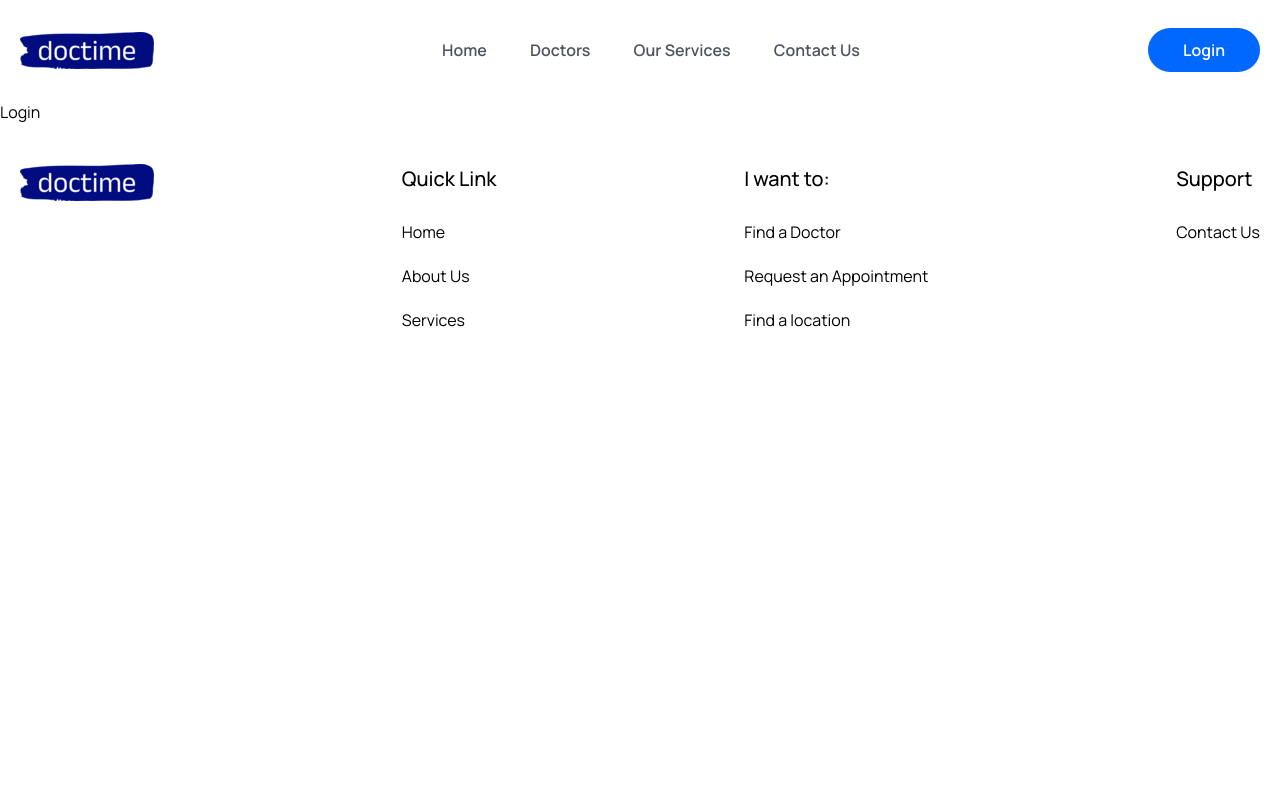
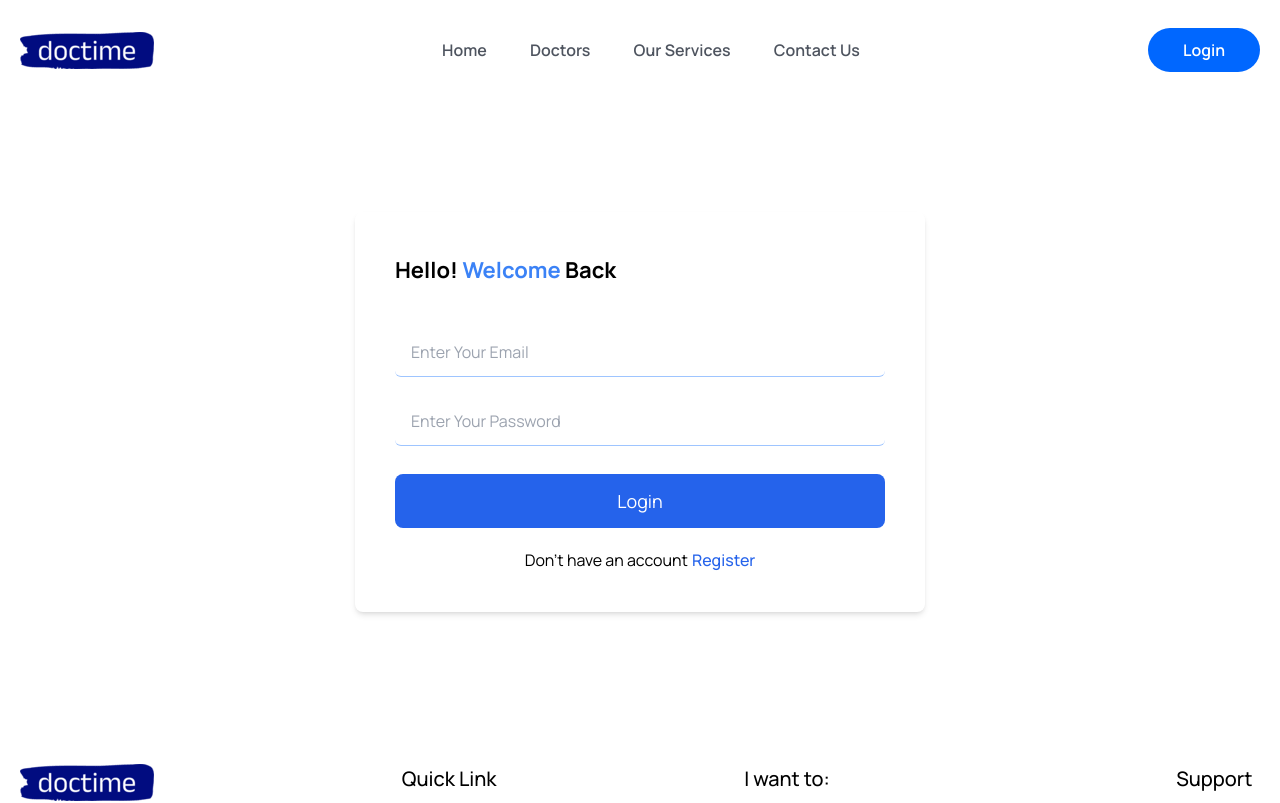
Before and after one commit to agaberr/doctime, a React (Vite) app in the folder frontend/: page /login in a window 1280 px wide. Shown: the top 803 px of the page. Built offline with nearby package versions, Linux system fonts and the light colour scheme.

Commit message:
[FRONTEND] Create Login page

```diff
--- a/frontend/src/pages/Login.jsx
+++ b/frontend/src/pages/Login.jsx
@@ -1,11 +1,70 @@
-import React from 'react'
+import React, { useState } from "react";
+import { Link, useNavigate } from "react-router-dom";
+// import { userContext } from "../layout/Layout";
 
-const Login = () => {
-  return (
-    <div>
-      Login
-    </div>
-  )
+const Login = ()=>{
+
+    const navigate = useNavigate();
+
+    const [formData,setFormData] = useState({
+        email:"",
+        password:""
+    })
+    const handleInputChange = (e)=>{
+        setFormData({...formData,[e.target.name]:e.target.value})
+    }
+    const handleSubmit = async (e)=>{
+
+        e.preventDefault();
+        try{
+            // Login backend here
+
+            alert("login successfully");
+
+            navigate("/");
+
+        }
+        catch(err){
+            alert("login is unsuccessfully");
+        }
+    }
+    return (
+        <>
+            <section className="px-5 lg:px-0 py-28">
+            <div className="w-full max-w-[570px] mx-auto rounded-lg shadow-md md:p-10">
+                <h3 className="text-black text-[22px] leading-9 font-bold mb-10">
+                    Hello! <span className="text-blue-500">Welcome</span> Back
+                </h3>
+                <form method = "post" className="py-4 md:py-0" onSubmit={handleSubmit}>
+                    <div className="mb-5">
+                        <input type="email" placeholder="Enter Your Email" name = "email" value={formData.email}
+                        onChange={handleInputChange}
+                            className="w-full px-4 py-3 border-b border-solid border-[#0066ff61] focus:outline-none
+                            focus:border-b-blue-600 rounded-md cursor-pointer text-[16px]"
+                            required
+                        />
+                    </div>
+                    <div className="mb-5">
+                        <input type="password" placeholder="Enter Your Password" name = "password" value={formData.password}
+                        onChange={handleInputChange}
+                            className="w-full px-4 py-3 border-b border-solid border-[#0066ff61] focus:outline-none
+                            focus:border-b-blue-600 rounded-md cursor-pointer text-[16px]"
+                            required
+                        />
+                    </div>
+                    <div className="mt-7">
+                        <button type="submit" className="w-full bg-blue-600 text-white text-[18px] leading-[30px] rounded-lg
+                        px-4 py-3">Login</button>
+                    </div>
+                    <p className="mt-5 text-black text-center">
+                        Don't have an account
+                        <Link to = "/register" className="text-blue-600 font-medium ml-1">Register</Link>
+                    </p>
+                </form>
+            </div>
+
+            </section>
+        </>
+    )
 }
-
-export default Login
+export default Login;
```
